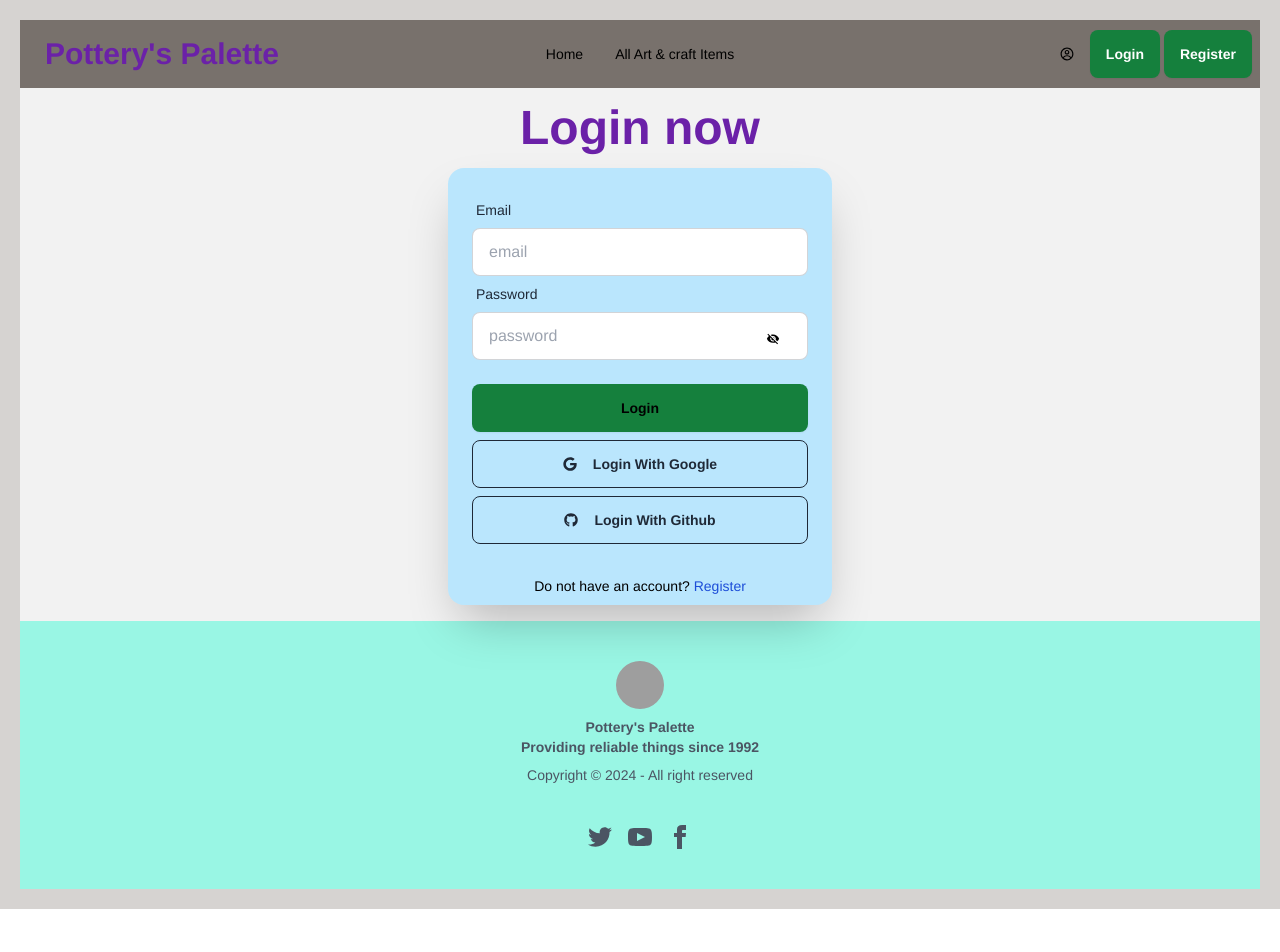
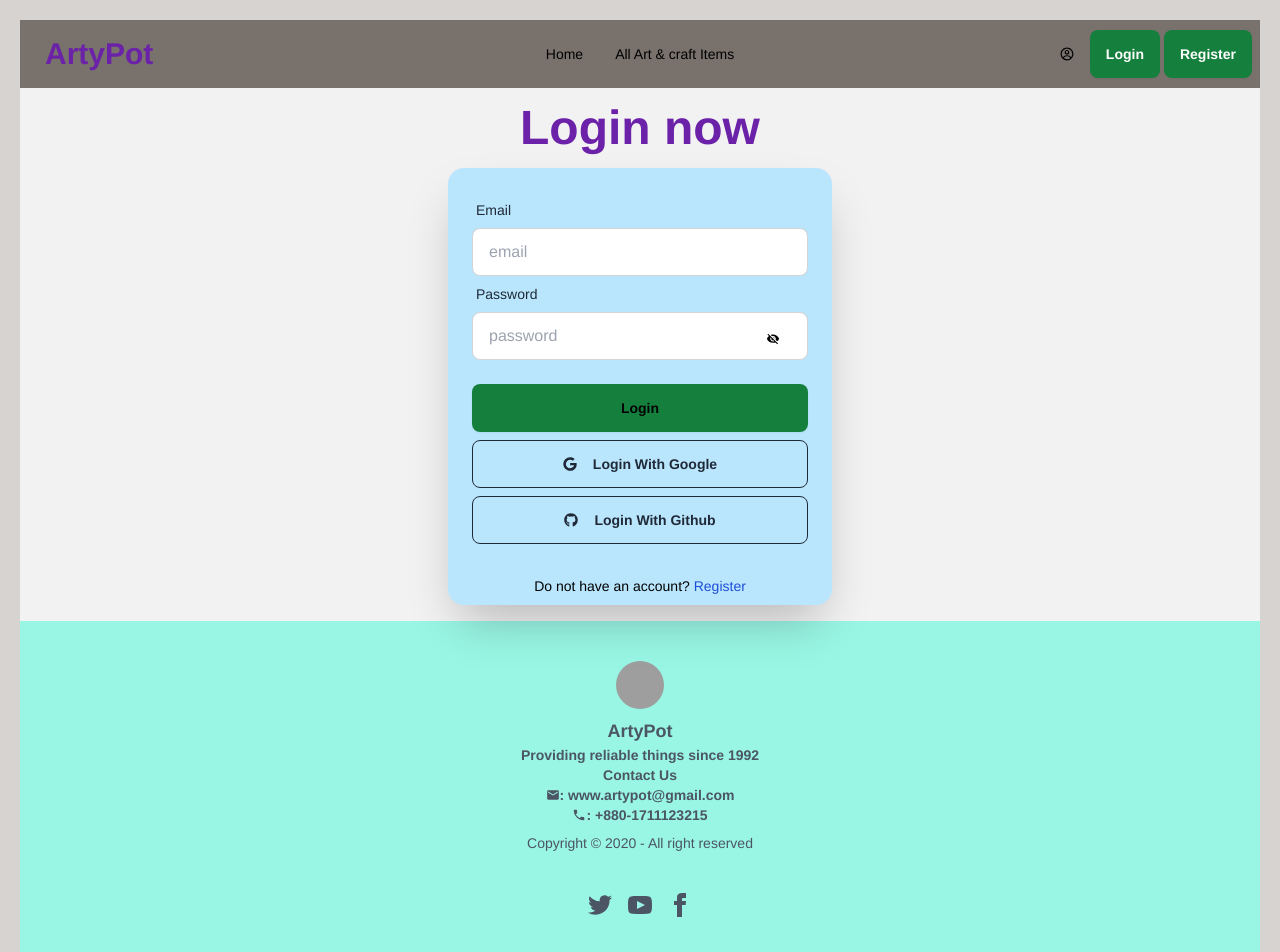
Before and after one commit to MdShuvo18/ArtyPot, a React (Vite) app: page /login in a window 1280 px wide. Shown: the top 952 px of the page. Before the commit the page ends 909 px from the top, so only its background shows below. Built offline with nearby package versions, Linux system fonts and the light colour scheme; no server answers; grey boxes are pictures that could not be loaded.

Commit message:
extra home page section added

```diff
--- /dev/null
+++ b/src/Pages/ExtraSection.jsx
@@ -0,0 +1,43 @@
+
+
+const ExtraSection = () => {
+    return (
+        <div className="space-y-10">
+
+            <h2 className="text-4xl font-extrabold text-center text-cyan-800">Some Of Our Portfolio</h2>
+            <div className="grid grid-cols-1 lg:grid-cols-3 justify-items-center">
+                {/* 1st */}
+                <div className="max-w-xs p-6 bg-stone-400 rounded-md shadow-md dark:text-gray-900">
+                    <img src="https://i.ibb.co/9G0p9vY/home4-portfolio-1.jpg" alt="" className="object-cover object-center w-full rounded-md h-72 dark:bg-gray-500" />
+                    <div className="mt-6 mb-2">
+                        <span className="block text-xs font-medium tracking-widest uppercase dark:text-violet-600">CUPS</span>
+                        <h2 className="text-xl font-semibold tracking-wide">HANDMADE CUPS</h2>
+                    </div>
+                    <p className="dark:text-gray-800">On the other hand, here this is our some work experience, where we show some of our working portfoilio.This looks really good and make you feel great.We actually try to make some different things that you want and also represent of our hands on work experience and work that we have already been done.It looks simply and gorgeous , and also makes feel happy.</p>
+                </div>
+
+                {/* 2nd */}
+                <div className="max-w-xs p-6 bg-stone-400  rounded-md shadow-md dark:bg-gray-50 dark:text-gray-900">
+                    <img src="https://i.ibb.co/tLsKcWp/home4-portfolio-2.jpg" alt="" className="object-cover object-center w-full rounded-md h-72 dark:bg-gray-500" />
+                    <div className="mt-6 mb-2">
+                        <span className="block text-xs font-medium tracking-widest uppercase dark:text-violet-600">CERAMICS</span>
+                        <h2 className="text-xl font-semibold tracking-wide">COLORFUL HOME</h2>
+                    </div>
+                    <p className="dark:text-gray-800">On the other hand, here this is our some work experience, where we show some of our working portfoilio.This looks really good and make you feel great.We actually try to make some different things that you want and also represent of our hands on work experience and work that we have already been done.It looks simply and gorgeous , and also makes feel happy.</p>
+                </div>
+
+                {/* 3rd */}
+                <div className="max-w-xs p-6 bg-stone-400  rounded-md shadow-md dark:bg-gray-50 dark:text-gray-900">
+                    <img src="https://i.ibb.co/C7zg4Qg/home4-portfolio-3.jpg" alt="" className="object-cover object-center w-full rounded-md h-72 dark:bg-gray-500" />
+                    <div className="mt-6 mb-2">
+                        <span className="block text-xs font-medium tracking-widest uppercase dark:text-violet-600">CERAMICS</span>
+                        <h2 className="text-xl font-semibold tracking-wide">SIMPLE CUPS</h2>
+                    </div>
+                    <p className="dark:text-gray-800">On the other hand, here this is our some work experience, where we show some of our working portfoilio.This looks really good and make you feel great.We actually try to make some different things that you want and also represent of our hands on work experience and work that we have already been done.It looks simply and gorgeous , and also makes feel happy.</p>
+                </div>
+            </div>
+        </div>
+    );
+};
+
+export default ExtraSection;
--- a/src/Pages/Footer.jsx
+++ b/src/Pages/Footer.jsx
@@ -1,14 +1,21 @@
 
-
+import { MdEmail } from "react-icons/md";
+import { MdLocalPhone } from "react-icons/md";
 const Footer = () => {
   return (
     <footer className="footer footer-center p-10 bg-teal-200 text-gray-600">
       <aside>
         <img className="rounded-full w-12 h-12" src="https://i.ibb.co/6m3c07Q/images.png" alt="" />
         <p className="font-bold">
-          Pottery's Palette <br/>Providing reliable things since 1992
+          <span className="font-extrabold text-lg">ArtyPot</span> <br />Providing reliable things since 1992 <br /> Contact Us <br />
+          <div className="flex justify-center items-center">
+            <MdEmail /> : www.artypot@gmail.com
+          </div>
+          <div className="flex justify-center items-center">
+          <MdLocalPhone /> : +880-1711123215
+          </div>
         </p>
-          <p>Copyright © 2024 - All right reserved</p>
+        <p>Copyright © 2020 - All right reserved</p>
       </aside>
       <nav>
         <div className="grid grid-flow-col gap-4">
--- a/src/Pages/Home.jsx
+++ b/src/Pages/Home.jsx
@@ -7,6 +7,7 @@ import Blog from "../components/Blog";
 import { Helmet } from "react-helmet";
 import { useState } from "react";
 import MyCategorySection from "../components/MyCategorySection";
+import ExtraSection from "./ExtraSection";
 
 
 const Home = () => {
@@ -43,6 +44,7 @@ const Home = () => {
                     )
                 }
             </div>
+            <ExtraSection></ExtraSection>
             <MyCategorySection></MyCategorySection>
             <Blog></Blog>
             <Footer></Footer>
--- a/src/Pages/Navbar.jsx
+++ b/src/Pages/Navbar.jsx
@@ -50,7 +50,7 @@ const Navbar = () => {
                     </ul>
                 </div>
                 {/* <img className="rounded-full w-6 h-6" src="https://i.ibb.co/6m3c07Q/images.png" alt="" /> */}
-                <a className="animate__animated animate__flash btn btn-ghost text-sm lg:text-3xl font-extrabold text-purple-800" >Pottery's Palette</a>
+                <a className="animate__animated animate__flash btn btn-ghost text-sm lg:text-3xl font-extrabold text-purple-800" >ArtyPot</a>
 
 
             </div>
```
Lines whose indentation alone changed are shown as unchanged.
